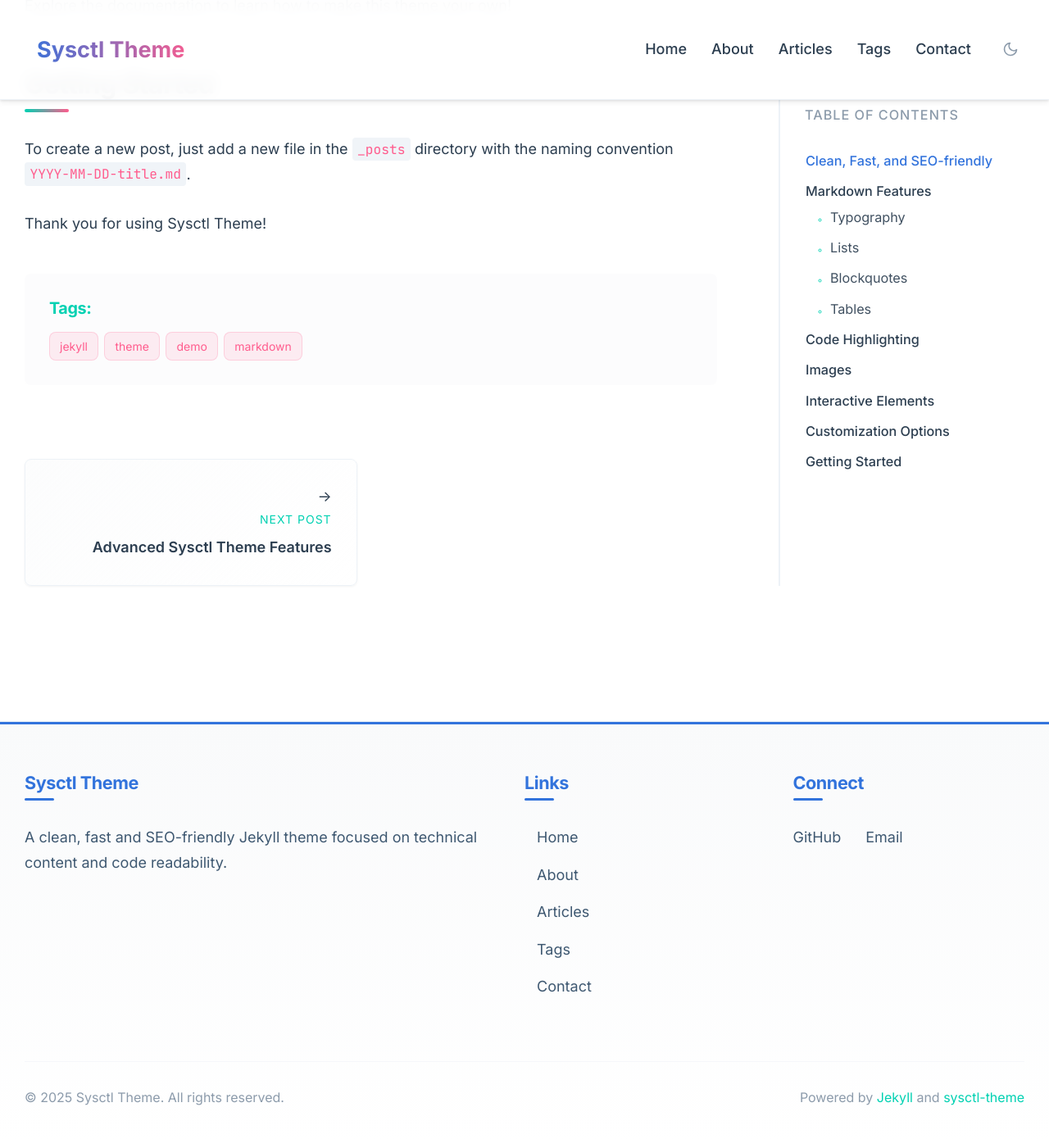
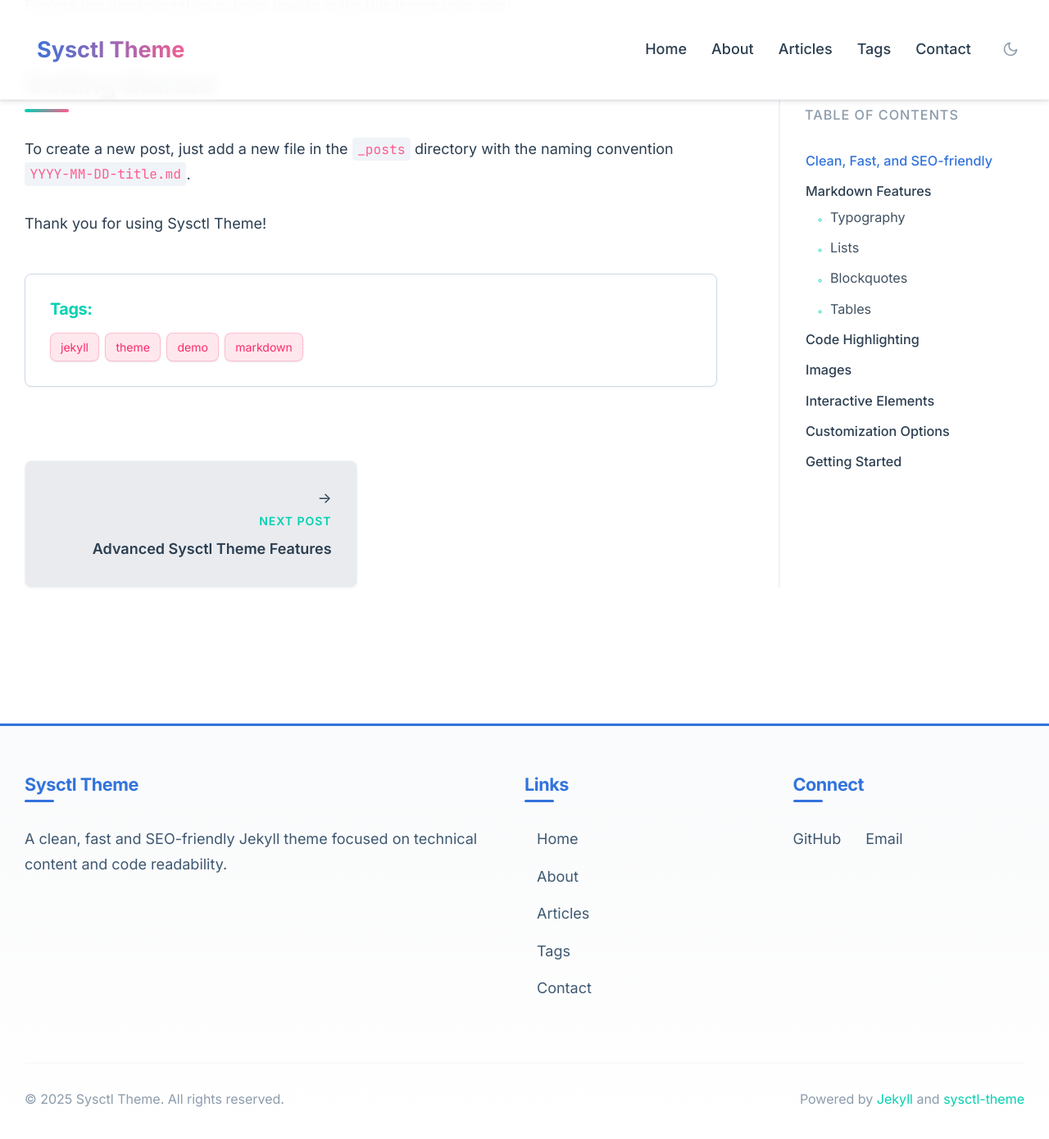
Before and after one commit to awcodify/sysctl-theme, a Jekyll site: the page built from _posts/2025-05-12-welcome-to-sysctl-theme.md, in a window 1280 px wide and 1400 px high, scrolled down 5163 px. Shown: the top 1390 px of the window at 82% size. Built offline with Jekyll 4.4.1, drawn with Linux system fonts in a browser that asks for light colours.

Commit message:
Enhance dark mode styles for post tags and navigation: improve background colors, borders, and shadows for better visibility and contrast

```diff
--- a/_sass/_dark-mode.scss
+++ b/_sass/_dark-mode.scss
@@ -391,20 +391,27 @@
 
     /* Post tags */
     .post-tags {
-      background-color: rgba($dark-surface, 0.5);
+      background-color: rgba($dark-background, 0.8); /* Darker background */
+      border: 1px solid $dark-border-color; /* Adding border for definition */
+      box-shadow: $shadow-sm;
 
       h3 {
         color: lighten($secondary-color, 15%);
       }
 
+      .tag-list {
         .tag {
-        background-color: rgba(lighten($accent-color, 15%), 0.1);
+          background-color: $dark-surface; /* Darker tag background */
           color: lighten($accent-color, 15%);
           border: 1px solid rgba(lighten($accent-color, 15%), 0.2);
+          box-shadow: 0 1px 3px rgba(0, 0, 0, 0.2);
 
           &:hover {
             background-color: lighten($accent-color, 15%);
             color: $dark-background;
+            transform: translateY(-1px);
+            box-shadow: 0 2px 5px rgba(0, 0, 0, 0.3);
+          }
         }
       }
     }
@@ -412,9 +419,10 @@
     /* Post navigation */
     .post-navigation {
       a {
-        background: linear-gradient(135deg, rgba($dark-surface, 0.5), rgba($dark-background, 0.8));
+        background: $dark-surface; /* Solid darker background instead of gradient */
         color: $dark-text-color;
-        border-color: $dark-border-color;
+        border: 1px solid $dark-border-color;
+        box-shadow: $shadow-sm;
 
         .nav-label {
           color: lighten($secondary-color, 15%);
@@ -425,39 +433,13 @@
         }
 
         &:hover {
-          background: linear-gradient(135deg, rgba(lighten($dark-surface, 5%), 0.5), rgba(lighten($dark-background, 5%), 0.8));
-        }
-      }
+          background: lighten($dark-surface, 5%); /* Slightly lighter on hover */
+          transform: translateY(-2px);
+          box-shadow: $shadow-md;
         }
 
-    /* Related posts */
-    .related-posts {
-      border-color: $dark-border-color;
-
-      h3 {
+        &.prev::before, &.next::before {
           color: lighten($secondary-color, 15%);
-
-        &::after {
-          background: linear-gradient(to right, lighten($secondary-color, 10%), lighten($accent-color, 10%));
-        }
-      }
-
-      .related-post {
-        background-color: rgba($dark-surface, 0.3);
-        border-color: $dark-border-color;
-
-        .related-post-content {
-          .related-post-title a {
-            color: $dark-text-color;
-
-            &:hover {
-              color: lighten($primary-color, 15%);
-            }
-          }
-
-          .related-post-meta {
-            color: darken($dark-text-color, 20%);
-          }
         }
       }
     }
--- a/_sass/components/_post.scss
+++ b/_sass/components/_post.scss
@@ -601,7 +601,8 @@
     margin-top: $spacing-lg;
     padding: $spacing-md;
     border-radius: $border-radius;
-    background-color: rgba($light-gray, 0.5);
+    border: 1px solid darken($border-color, 10%);
+    box-shadow: $shadow-sm;
 
     h3 {
       font-size: 1.1rem;
@@ -624,14 +625,15 @@
 
       .tag {
         display: inline-block;
-        background-color: rgba($accent-color, 0.1);
-        color: $accent-color;
+        background-color: rgba($accent-color, 0.15); /* Slightly increased opacity */
+        color: darken($accent-color, 10%); /* Darker text color for better contrast */
         padding: 5px 12px;
         border-radius: $border-radius;
         font-size: $smaller-font-size;
         text-decoration: none;
         transition: $transition-base;
-        border: 1px solid rgba($accent-color, 0.2);
+        border: 1px solid rgba($accent-color, 0.3); /* Slightly darker border */
+        box-shadow: 0 1px 2px rgba(0, 0, 0, 0.1);
 
         &:hover {
           background-color: $accent-color;
@@ -655,7 +657,7 @@
     a {
       flex: 0 0 48%;
       padding: $spacing-md;
-      background: linear-gradient(135deg, rgba($light-gray, 0.5), rgba($background-color, 0.8));
+      background: rgba($gray, 0.7); /* Darker solid background instead of gradient */
       border-radius: $border-radius;
       text-decoration: none;
       color: $text-color;
@@ -672,6 +674,7 @@
         letter-spacing: 1px;
         color: $secondary-color;
         margin-bottom: $spacing-xs;
+        font-weight: 600;
       }
 
       .post-title {
@@ -692,6 +695,7 @@
       }
 
       &:hover {
+        background: rgba($gray, 0.9); /* Even darker on hover */
         transform: translateY(-3px);
         box-shadow: $shadow-md;
 
```
Lines whose indentation alone changed are shown as unchanged.
